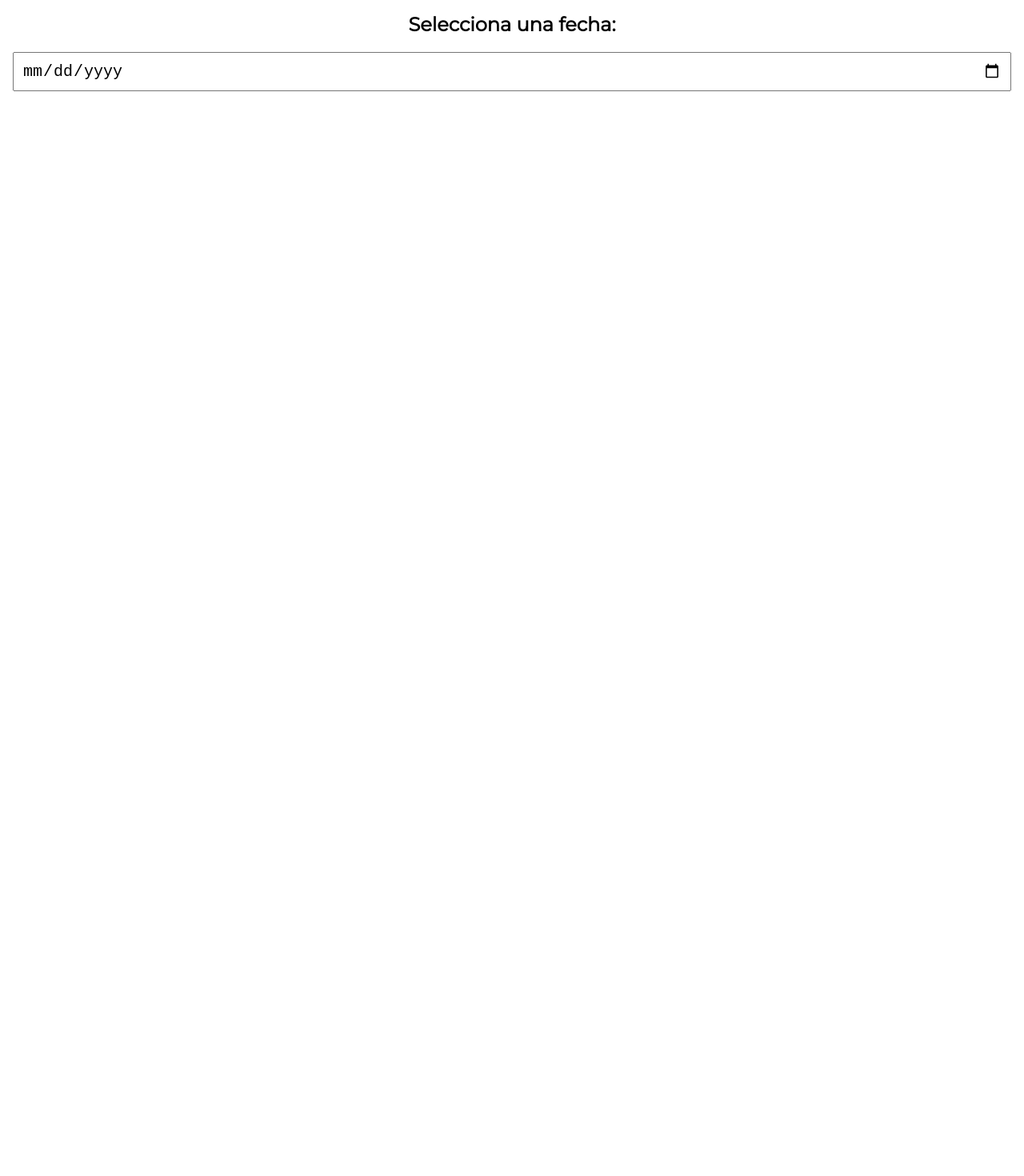
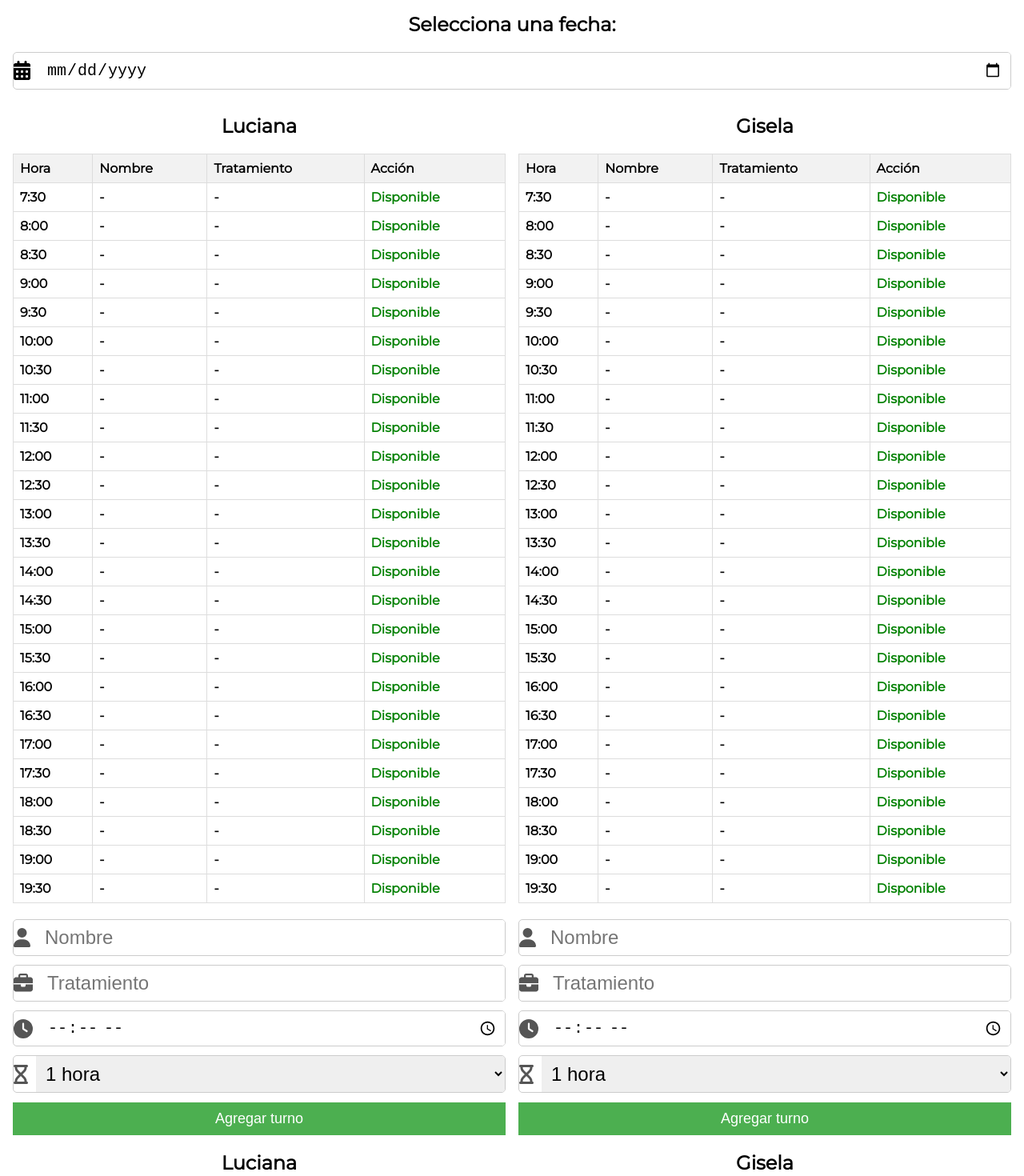
Before and after one commit to Marcosotoladev/Dhermica, a React (Create React App) app: page /Turnos in a window 1280 px wide. Shown: the part 180-1650 px from the top of the page at 80% size. Before the commit the page ends 800 px from the top, so only its background shows below. Built offline with nearby package versions, Linux system fonts and the light colour scheme; no server answers; the database is empty; a web font is replaced by a local one; what react-swipeable-views-utils would draw is missing.

Commit message:
iconos formularios

```diff
--- a/src/routes/turnos/FormularioTurno.css
+++ b/src/routes/turnos/FormularioTurno.css
@@ -1,12 +1,29 @@
 .formulario-turno {
-margin-top: 1rem;
+  margin-top: 2rem;
+}
+
+.input-container {
+  display: flex;
+  align-items: center;
+  border: 1px solid #ccc;
+  border-radius: 5px;
+  overflow: hidden;
+  margin-bottom: 0.7rem;
+}
+
+.input-icon {
+  margin-right: 10px;
+  font-size: x-large;
+  color: #555; /* Color del ícono */
 }
 
 .input {
-  width: 100%;
-  margin-bottom: 10px;
+  flex: 1;
+  margin: 0;
   padding: 8px;
   box-sizing: border-box;
+  font-size: x-large;
+  border: none;
 }
 
 .submit {
--- a/src/routes/turnos/FormularioTurno.jsx
+++ b/src/routes/turnos/FormularioTurno.jsx
@@ -1,11 +1,18 @@
-import React, { useState } from 'react';
-import { db } from '../../firebase';
-import './FormularioTurno.css'; // Asegúrate de tener un archivo CSS asociado
+import React, { useState } from "react";
+import { db } from "../../firebase";
+import { FontAwesomeIcon } from "@fortawesome/react-fontawesome";
+import {
+  faUser,
+  faBriefcase,
+  faClock,
+  faHourglass,
+} from "@fortawesome/free-solid-svg-icons";
+import "./FormularioTurno.css"; // Asegúrate de tener un archivo CSS asociado
 
 const FormularioTurno = ({ profesional, fecha }) => {
-  const [nombre, setNombre] = useState('');
-  const [servicio, setServicio] = useState('');
-  const [hora, setHora] = useState('');
+  const [nombre, setNombre] = useState("");
+  const [servicio, setServicio] = useState("");
+  const [hora, setHora] = useState("");
   const [duracion, setDuracion] = useState(1);
 
   const handleSubmit = (e) => {
@@ -13,11 +20,12 @@ const FormularioTurno = ({ profesional, fecha }) => {
 
     const turno = { nombre, servicio, hora, fecha, duracion: Number(duracion) };
 
-    db.collection(`turnos${profesional}`).add(turno)
+    db.collection(`turnos${profesional}`)
+      .add(turno)
       .then(() => {
-        setNombre('');
-        setServicio('');
-        setHora('');
+        setNombre("");
+        setServicio("");
+        setHora("");
         setDuracion(1);
       })
       .catch((error) => {
@@ -26,11 +34,51 @@ const FormularioTurno = ({ profesional, fecha }) => {
   };
 
   return (
+    <>
       <form onSubmit={handleSubmit} className="formulario-turno">
-      <input type="text" value={nombre} onChange={(e) => setNombre(e.target.value)} placeholder="Nombre del cliente" required className="input" />
-      <input type="text" value={servicio} onChange={(e) => setServicio(e.target.value)} placeholder="Servicio solicitado" required className="input" />
-      <input type="time" value={hora} onChange={(e) => setHora(e.target.value)} min="07:30" max="19:30" step="1800" required className="input" />
-      <select value={duracion} onChange={(e) => setDuracion(e.target.value)} required className="input">
+        <div className="input-container">
+          <FontAwesomeIcon icon={faUser} className="input-icon" />
+          <input
+            type="text"
+            value={nombre}
+            onChange={(e) => setNombre(e.target.value)}
+            placeholder="Nombre"
+            required
+            className="input"
+          />
+        </div>
+        <div className="input-container">
+          <FontAwesomeIcon icon={faBriefcase} className="input-icon" />
+          <input
+            type="text"
+            value={servicio}
+            onChange={(e) => setServicio(e.target.value)}
+            placeholder="Tratamiento"
+            required
+            className="input"
+          />
+        </div>
+        <div className="input-container">
+          <FontAwesomeIcon icon={faClock} className="input-icon" />
+          <input
+            type="time"
+            value={hora}
+            onChange={(e) => setHora(e.target.value)}
+            min="07:30"
+            max="19:30"
+            step="1800"
+            required
+            className="input"
+          />
+        </div>
+        <div className="input-container">
+          <FontAwesomeIcon icon={faHourglass} className="input-icon" />
+          <select
+            value={duracion}
+            onChange={(e) => setDuracion(e.target.value)}
+            required
+            className="input"
+          >
             <option value="0.5">30 minutos</option>
             <option value="1">1 hora</option>
             <option value="1.5">1 hora y 30 minutos</option>
@@ -40,8 +88,14 @@ const FormularioTurno = ({ profesional, fecha }) => {
             <option value="3.5">3 horas y 30 minutos</option>
             <option value="4">4 horas</option>
           </select>
-      <button type="submit" className="submit">Agregar turno</button>
+        </div>
+        <div>
+          <button type="submit" className="submit">
+            Agregar turno
+          </button>
+        </div>
       </form>
+    </>
   );
 };
 
--- a/src/routes/turnos/HorariosGisela.jsx
+++ b/src/routes/turnos/HorariosGisela.jsx
@@ -83,7 +83,7 @@ const HorariosGisela = ({ fecha }) => {
               <tr>
                 <th>Hora</th>
                 <th>Nombre</th>
-                <th>Servicio</th>
+                <th>Tratamiento</th>
                 <th>Acción</th>
               </tr>
             </thead>
--- a/src/routes/turnos/HorariosLuciana.css
+++ b/src/routes/turnos/HorariosLuciana.css
@@ -42,3 +42,7 @@
 .title-horarios-lu {
 text-align: center;
 }
+
+.columna {
+  width: 50%; /* O cualquier otro valor que sume 100% con el otro componente */
+}
--- a/src/routes/turnos/HorariosLuciana.jsx
+++ b/src/routes/turnos/HorariosLuciana.jsx
@@ -83,7 +83,7 @@ const HorariosLuciana = ({ fecha }) => {
               <tr>
                 <th>Hora</th>
                 <th>Nombre</th>
-                <th>Servicio</th>
+                <th>Tratamiento</th>
                 <th>Acción</th>
               </tr>
             </thead>
--- a/src/routes/turnos/Turnos.css
+++ b/src/routes/turnos/Turnos.css
@@ -1,18 +1,33 @@
 .turnos {
     font-family: "Montserrat";
     margin: 1rem;
-}
+  }
 
-.formulario-fecha {
+  .formulario-fecha {
     text-align: center;
   }
 
+  .input-container {
+    display: flex;
+    align-items: center; /* Centra verticalmente el ícono con el input */
+    border: 1px solid #ccc; /* Agrega un borde alrededor del contenedor */
+    border-radius: 5px; /* Añade esquinas redondeadas al borde */
+    overflow: hidden; /* Oculta el desbordamiento del ícono si es más grande que el input */
+  }
+
   .input-date {
-    width: 100%;
-    margin-bottom: 10px;
+    flex: 1; /* Ocupa el espacio restante */
+    margin: 0; /* Elimina el margen del input para evitar duplicados */
     padding: 10px;
     box-sizing: border-box;
     font-size: x-large;
+    border: none; /* Elimina el borde del input para evitar duplicados */
+  }
+
+  /* Estilo del ícono */
+  .calendar-icon {
+    margin-right: 10px; /* Espacio entre el ícono y el input */
+    font-size: x-large; /* Tamaño del ícono igual al font-size del input */
   }
 
   .submit:hover {
@@ -26,4 +41,11 @@
   .horarios-turnos {
     display: flex;
     gap: 1rem;
+    justify-content: space-between;
   }
+
+  .horarios-turnos-container {
+    display: flex;
+    justify-content: space-between;
+    gap: 1rem;
+  }
--- a/src/routes/turnos/Turnos.jsx
+++ b/src/routes/turnos/Turnos.jsx
@@ -2,6 +2,10 @@ import React, { useState } from "react";
 import "./Turnos.css";
 import HorariosLuciana from "./HorariosLuciana";
 import HorariosGisela from "./HorariosGisela";
+
+// Importa el ícono de calendario de Font Awesome
+import { FontAwesomeIcon } from "@fortawesome/react-fontawesome";
+import { faCalendarAlt } from "@fortawesome/free-solid-svg-icons";
 
 const Turnos = () => {
   const [fecha, setFecha] = useState("");
@@ -14,7 +18,6 @@ const Turnos = () => {
   return (
     <div className="turnos">
       <div className="title-turnos">
-        {" "}
         <h1>Turnos</h1>
       </div>
 
@@ -22,6 +25,9 @@ const Turnos = () => {
         <label htmlFor="fecha">
           <h2>Selecciona una fecha:</h2>
         </label>
+        <div className="input-container">
+
+          <FontAwesomeIcon icon={faCalendarAlt} className="calendar-icon" />
           <input
             type="date"
             id="fecha"
@@ -30,13 +36,19 @@ const Turnos = () => {
             required
             className="input-date"
           />
+        </div>
       </form>
-      {fecha && (
-        <div className="horarios-turnos">
+
+
+      <div className="horarios-turnos-container">
+  <div className="columna">
     <HorariosLuciana fecha={fecha} />
+  </div>
+  <div className="columna">
     <HorariosGisela fecha={fecha} />
   </div>
-      )}
+</div>
+
     </div>
   );
 };
```
Also changed, not shown: 12 other files (tests, documents, lock files or other folders). Lines whose indentation alone changed are shown as unchanged.
